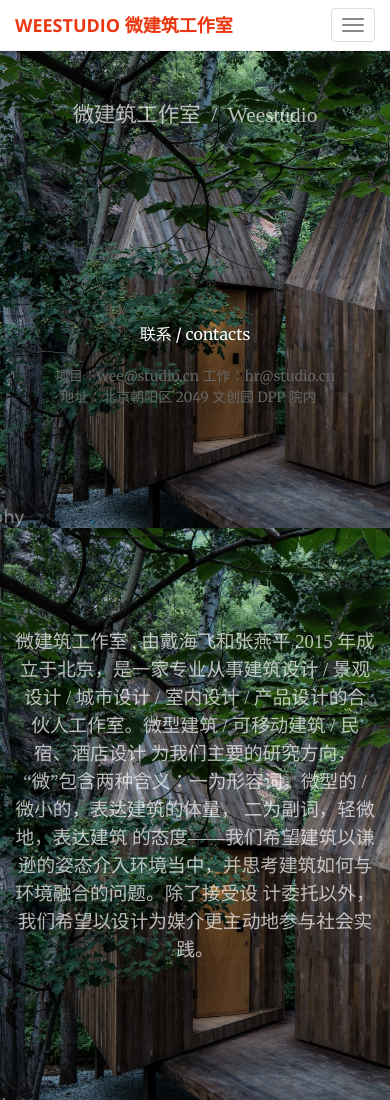
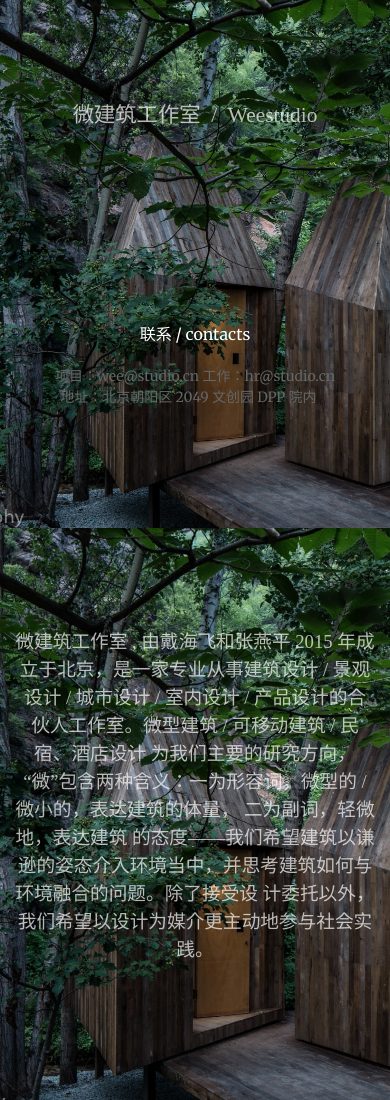
Before and after one commit to chanmd/weestudio, a plain HTML site: page index.html in a window 390 px wide. Shown: the top 1100 px of the page. Drawn offline with nearby package versions, Linux system fonts and the light colour scheme; files that its build step writes are made by us from their sources.

Commit message:
remove nav

```diff
--- a/index.html
+++ b/index.html
@@ -43,25 +43,6 @@
 </head>
 
 <body id="page-top">
-
-    <nav id="mainNav" class="navbar navbar-default navbar-fixed-top">
-        <div class="container-fluid">
-            <!-- Brand and toggle get grouped for better mobile display -->
-            <div class="navbar-header">
-                <button type="button" class="navbar-toggle collapsed" data-toggle="collapse" data-target="#bs-example-navbar-collapse-1">
-                    <span class="sr-only">weestudio 微建筑工作室</span>
-                    <span class="icon-bar"></span>
-                    <span class="icon-bar"></span>
-                    <span class="icon-bar"></span>
-                </button>
-                <a class="navbar-brand page-scroll" href="#page-top">weestudio 微建筑工作室</a>
-            </div>
-            <div class="collapse navbar-collapse" id="bs-example-navbar-collapse-1">
-                <ul class="nav navbar-nav navbar-right">
-
-                </ul>
-            </div>
-    </nav>
 
     <header>
         <div class="header-content">
```
